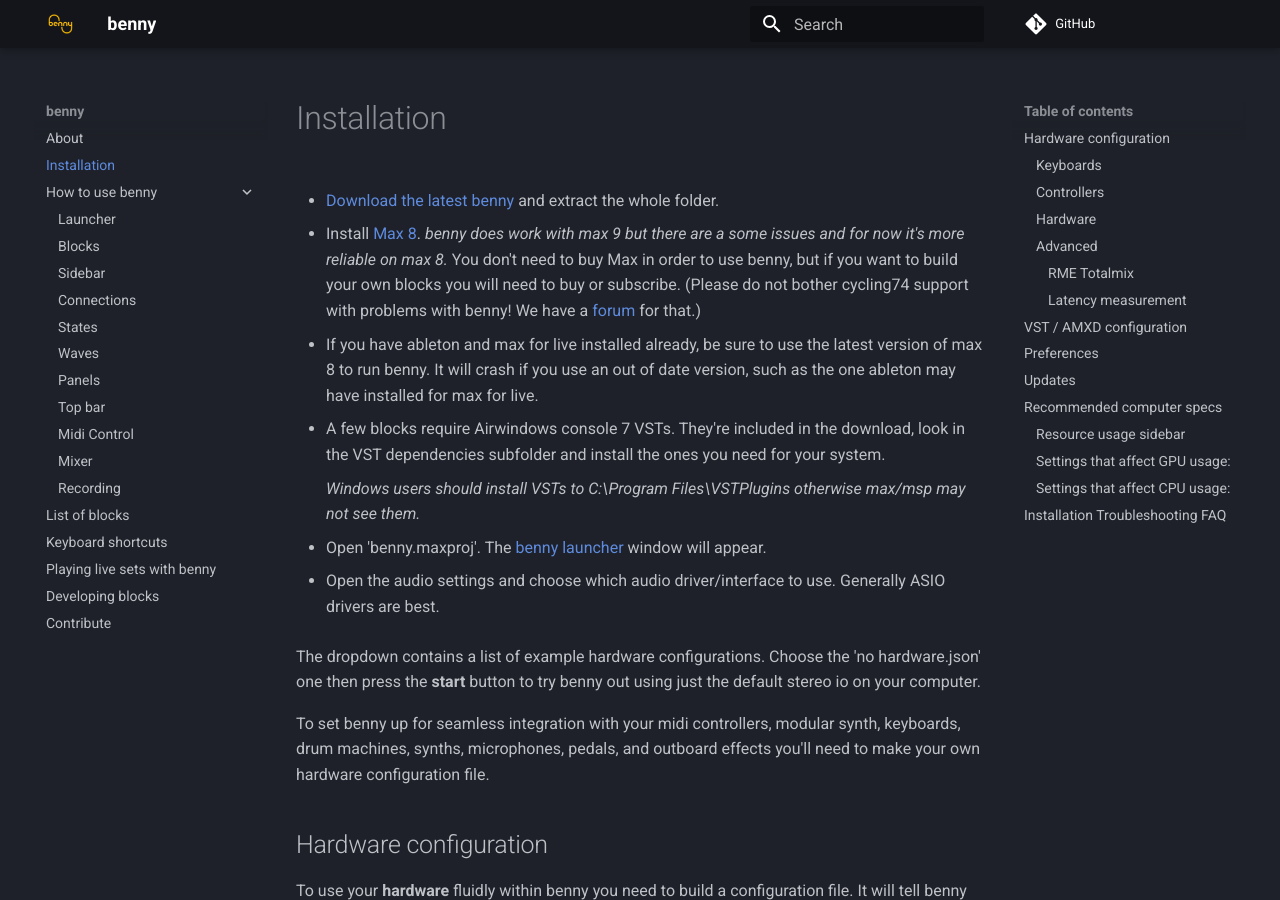
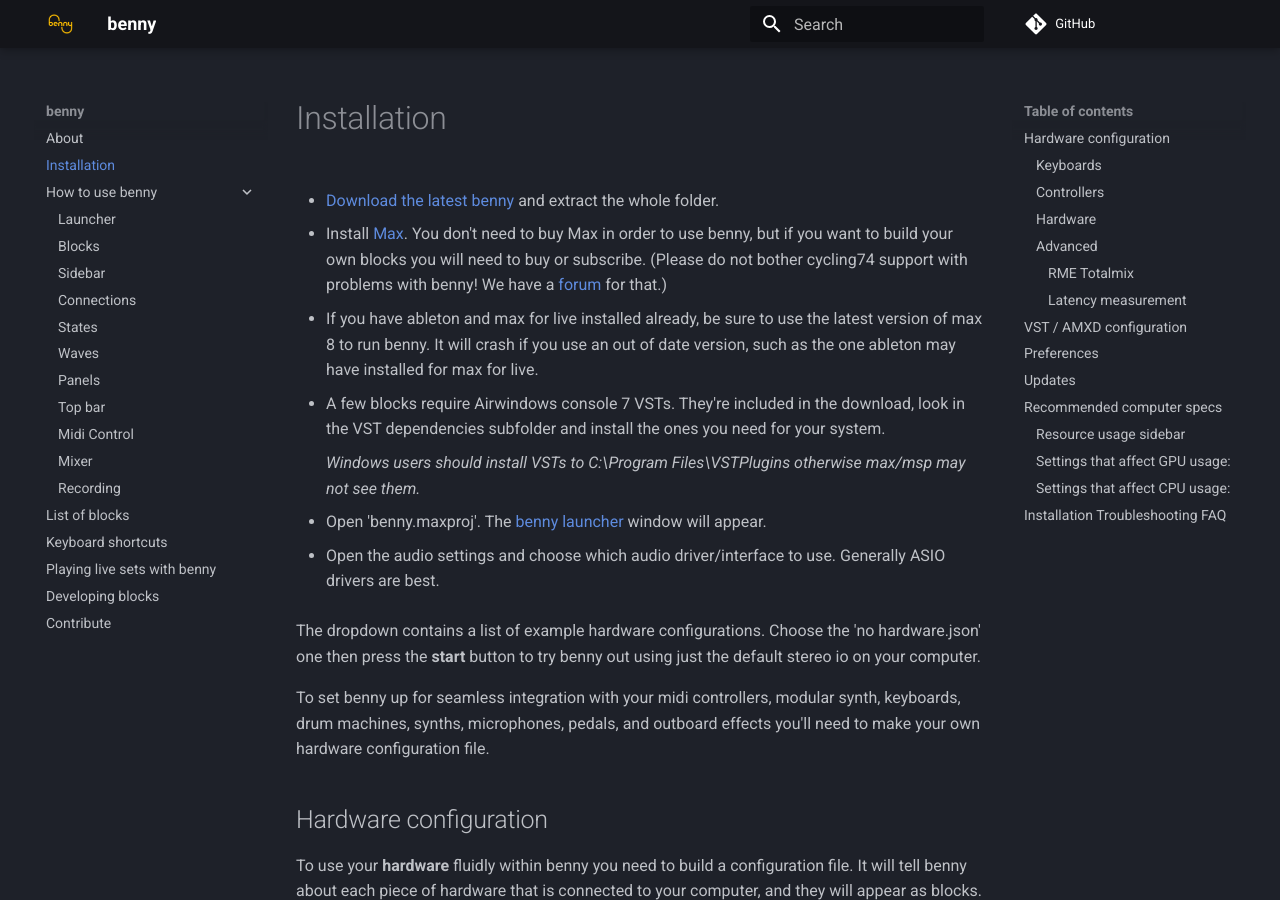
Before and after one commit to playbenny/benny_manual, an MkDocs documentation site: the page built from docs/installation.md, in a window 1280 px wide and 900 px high. Built offline with MkDocs 1.6.1 and Material for MkDocs 9.7.7, drawn with Linux system fonts in a browser that asks for light colours; comment, search, counter and statistics services are not loaded.

Commit message:
max 9 is fine now

```diff
--- a/docs/installation.md
+++ b/docs/installation.md
@@ -1,6 +1,6 @@
 - [Download the latest benny](https://github.com/playbenny/benny/archive/refs/heads/main.zip) and extract the whole folder.
 
-- Install [Max 8](https://cycling74.com/downloads/older). *benny does work with max 9 but there are a some issues and for now it's more reliable on max 8.* You don't need to buy Max in order to use benny, but if you want to build your own blocks you will need to buy or subscribe. (Please do not bother cycling74 support with problems with benny! We have a [forum](https://github.com/playbenny/benny/discussions) for that.)
+- Install [Max](https://cycling74.com/downloads). You don't need to buy Max in order to use benny, but if you want to build your own blocks you will need to buy or subscribe. (Please do not bother cycling74 support with problems with benny! We have a [forum](https://github.com/playbenny/benny/discussions) for that.)
 
 - If you have ableton and max for live installed already, be sure to use the latest version of max 8 to run benny. It will crash if you use an out of date version, such as the one ableton may have installed for max for live.
 
```
